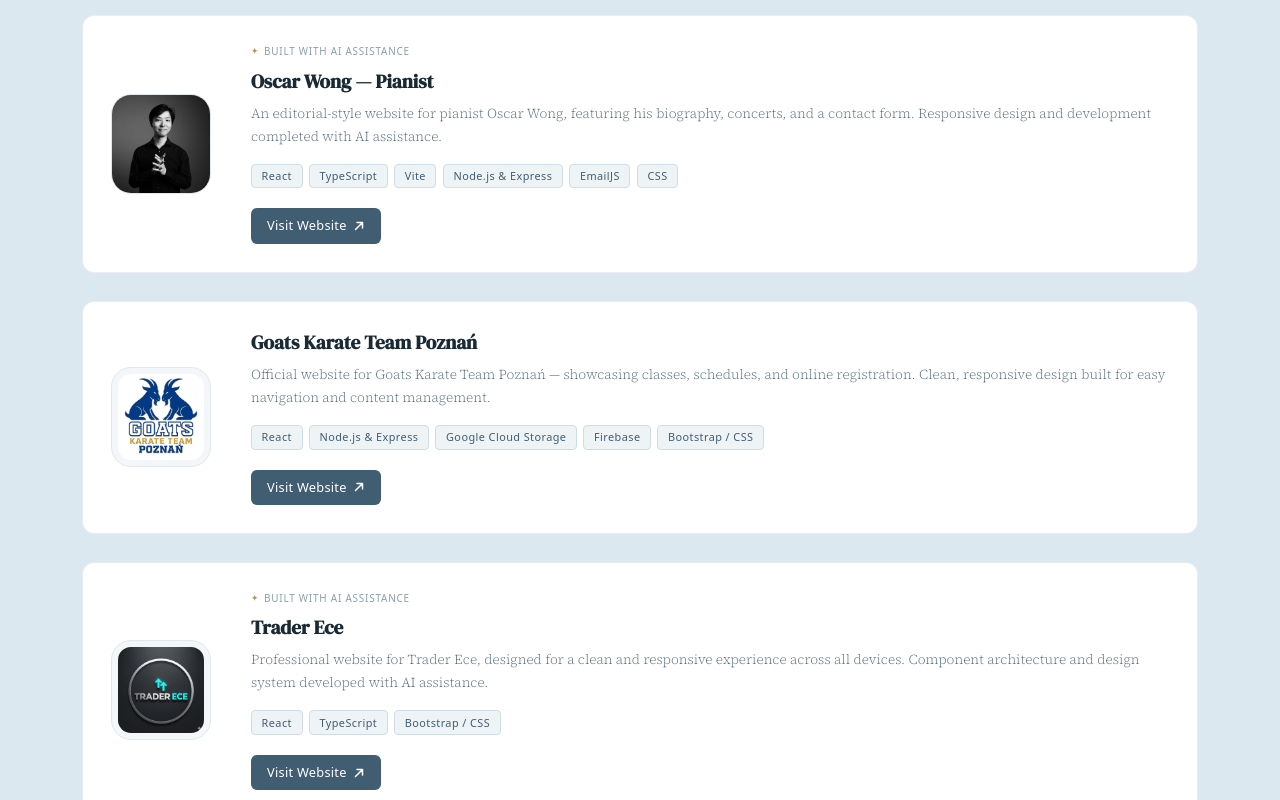
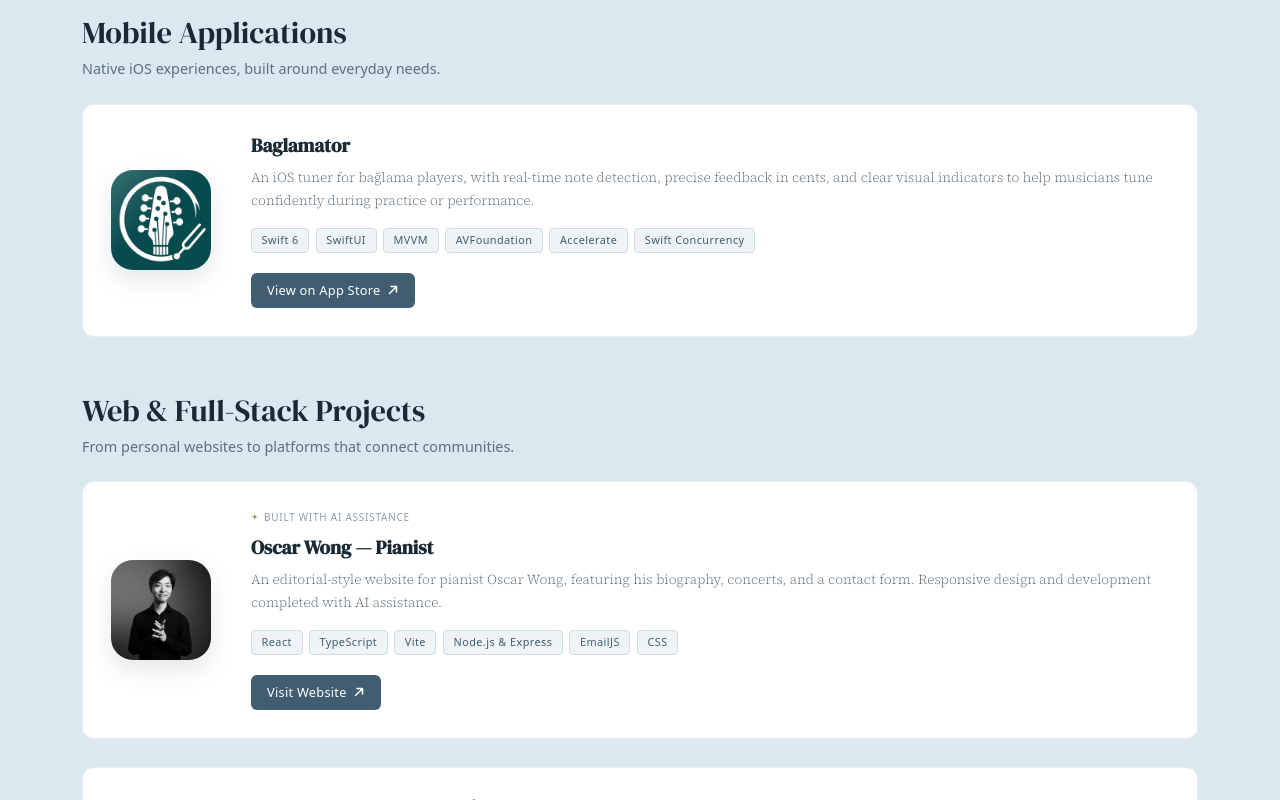
Before and after one commit to fatihkaganemre/personal-webiste, a React (Vite) app in the folder my-website/: page / in a window 1280 px wide. Shown: the part 2280-3080 px from the top of the page. Built offline with nearby package versions, Linux system fonts and the light colour scheme.

Commit message:
update website with Baglamator

```diff
--- a/my-website/src/components/Portfolio.css
+++ b/my-website/src/components/Portfolio.css
@@ -173,7 +173,7 @@
 .portfolio-img {
   object-fit: cover;
   border-radius: 14px;
-  border: 1px solid #e0e8ed;
+  border: 0;
   transition: transform 0.3s ease, box-shadow 0.3s ease;
 }
 
@@ -191,8 +191,8 @@
   border-radius: 20px;
   object-fit: contain;
   flex-shrink: 0;
-  background: #f4f7f9;
-  padding: 6px;
+  background: transparent;
+  padding: 0;
 }
 
 .portfolio-img:hover {
@@ -235,3 +235,73 @@
     max-width: 110px;
   }
 }
+
+/* Project categories */
+.portfolio-category + .portfolio-category {
+  margin-top: 3.5rem;
+}
+
+.portfolio-category-heading {
+  margin-bottom: 1.5rem;
+}
+
+.portfolio-category-heading h2 {
+  color: #1a2a35;
+  font-size: clamp(1.5rem, 3vw, 1.9rem);
+  margin-bottom: 0.4rem;
+}
+
+.portfolio-category-heading p {
+  color: #5a7080;
+  font-size: 0.9rem;
+  margin: 0;
+}
+
+/* Translucent icon surface with a soft reflection, without a padded frame. */
+.portfolio-icon-glass {
+  position: relative;
+  isolation: isolate;
+  border-radius: 22px;
+  background: linear-gradient(140deg, rgba(224, 237, 247, 0.6), rgba(202, 222, 233, 0.2));
+  backdrop-filter: blur(16px) saturate(140%);
+  -webkit-backdrop-filter: blur(16px) saturate(140%);
+  box-shadow: 0 10px 24px rgba(44, 72, 92, 0.13), inset 0 1px 1px rgba(255, 255, 255, 0.65);
+  transition: transform 0.3s ease, box-shadow 0.3s ease;
+}
+
+.portfolio-icon-glass::after {
+  content: '';
+  position: absolute;
+  inset: 0;
+  border-radius: inherit;
+  background: linear-gradient(135deg, rgba(255, 255, 255, 0.2), transparent 45%);
+  pointer-events: none;
+}
+
+.portfolio-icon-glass .portfolio-img {
+  display: block;
+  border-radius: inherit;
+}
+
+.portfolio-icon-glass:hover {
+  transform: translateY(-3px);
+  box-shadow: 0 14px 28px rgba(44, 72, 92, 0.2);
+}
+
+.portfolio-icon-glass .portfolio-img:hover {
+  transform: none;
+  box-shadow: none;
+}
+
+@media (prefers-reduced-motion: reduce) {
+  .portfolio-card,
+  .portfolio-icon-glass,
+  .portfolio-img {
+    transition: none;
+  }
+
+  .portfolio-card:hover,
+  .portfolio-icon-glass:hover {
+    transform: none;
+  }
+}
--- a/my-website/src/components/Portfolio.jsx
+++ b/my-website/src/components/Portfolio.jsx
@@ -2,6 +2,19 @@ import React from "react";
 import "./Portfolio.css";
 
 const projects = [
+  {
+    title: "Baglamator",
+    category: "mobile",
+    description:
+      "An iOS tuner for bağlama players, with real-time note detection, precise feedback in cents, and clear visual indicators to help musicians tune confidently during practice or performance.",
+    tech: ["Swift 6", "SwiftUI", "MVVM", "AVFoundation", "Accelerate", "Swift Concurrency"],
+    images: ["./images/Baglamator.jpg"],
+    imageAlt: "Baglamator app icon",
+    link: "https://apps.apple.com/us/app/baglamator/id6826222131",
+    linkLabel: "View on App Store",
+    wide: true,
+    aiAssisted: false,
+  },
   {
     title: "Oscar Wong — Pianist",
     description:
@@ -36,6 +49,19 @@ const projects = [
   },
 ];
 
+const projectSections = [
+  {
+    id: "mobile",
+    title: "Mobile Applications",
+    description: "Native iOS experiences, built around everyday needs.",
+  },
+  {
+    id: "web",
+    title: "Web & Full-Stack Projects",
+    description: "From personal websites to platforms that connect communities.",
+  },
+];
+
 const ArrowIcon = () => (
   <svg width="12" height="12" viewBox="0 0 12 12" fill="none" xmlns="http://www.w3.org/2000/svg">
     <path d="M2.5 9.5L9.5 2.5M9.5 2.5H4M9.5 2.5V8" stroke="currentColor" strokeWidth="1.5" strokeLinecap="round" strokeLinejoin="round"/>
@@ -50,12 +76,13 @@ function PortfolioCard({ project }) {
       {/* Images */}
       <div className="portfolio-images">
         {images.map((img, idx) => (
+          <div className="portfolio-icon-glass" key={idx}>
           <img
-            key={idx}
             src={img}
             alt={project.imageAlt || `${title} screenshot ${idx + 1}`}
             className={`portfolio-img${project.imageClass ? ` ${project.imageClass}` : ""}`}
           />
+          </div>
         ))}
       </div>
 
@@ -65,7 +92,7 @@ function PortfolioCard({ project }) {
           <span className="ai-badge">Built with AI assistance</span>
         )}
 
-        <h2 className="card-title dm-serif-font">{title}</h2>
+        <h3 className="card-title dm-serif-font">{title}</h3>
         <p className="card-desc noto-serif-font">{description}</p>
 
         <ul className="tech-list">
@@ -81,7 +108,7 @@ function PortfolioCard({ project }) {
             rel="noopener noreferrer"
             className="portfolio-btn"
           >
-            Visit Website <ArrowIcon />
+            {project.linkLabel || "Visit Website"} <ArrowIcon />
           </a>
         )}
       </div>
@@ -101,11 +128,19 @@ function Portfolio() {
           </p>
         </div>
 
-        <div className="portfolio-grid">
-          {projects.map((project, idx) => (
-            <PortfolioCard key={idx} project={project} />
-          ))}
-        </div>
+        {projectSections.map((section) => (
+          <section className="portfolio-category" key={section.id} aria-labelledby={`portfolio-${section.id}`}>
+            <div className="portfolio-category-heading">
+              <h2 id={`portfolio-${section.id}`} className="dm-serif-font">{section.title}</h2>
+              <p>{section.description}</p>
+            </div>
+            <div className="portfolio-grid">
+              {projects
+                .filter((project) => (project.category || "web") === section.id)
+                .map((project) => <PortfolioCard key={project.title} project={project} />)}
+            </div>
+          </section>
+        ))}
       </div>
     </section>
   );
```
Also changed, not shown: my-website/public/images/Baglamator.jpg (added).
